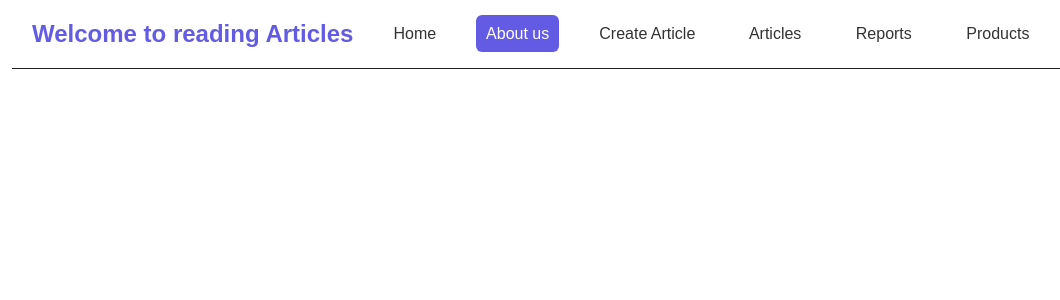
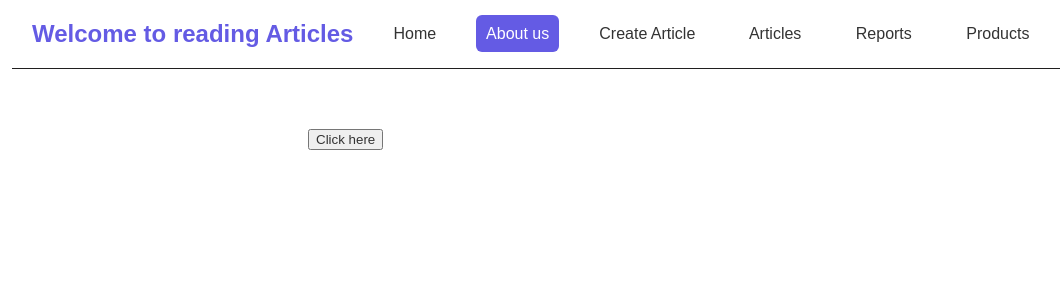
Before and after one commit to WileyPranav/Front-End, a React (Create React App) app: page /getData in a window 1280 px wide. Shown: the top 300 px of the page, without its empty margins (32-1092 px from the left). Built offline with nearby package versions, Linux system fonts and the light colour scheme.

Commit message:
Fourth Commit with DBTest

```diff
--- a/src/App.js
+++ b/src/App.js
@@ -6,6 +6,7 @@ import { BrowserRouter as Router,Route,Routes as Switch } from "react-router-dom
 import CreateArticle from './newComponents/CreateArticle'
 import ShowReports from "./newComponents/ShowReports";
 import PrintProduct from "./DBuse/PrintProduct";
+import DBTest from "./newComponents/DBtest";
 function App() {
   return (<Router>
           <div className="App">
@@ -17,6 +18,7 @@ function App() {
               <Route path='/CreateArticle' element={<CreateArticle/>}/>
               <Route path='/Reports' element={<ShowReports/>}/>
               <Route path='/Products' element={<PrintProduct/>}/>
+              <Route path='/getData' element={<DBTest/>}/>
             </Switch>
             </div>
         </div>
--- a/src/DBuse/useFetch.js
+++ b/src/DBuse/useFetch.js
@@ -8,7 +8,6 @@ const useFetch = (url) => {
   useEffect(() => {
      const abortCont = new AbortController();
 
-    setTimeout(() => {
       fetch(url, { signal: abortCont.signal})
       .then(res => {
         if (!res.ok) { // error coming back from server
@@ -31,8 +30,6 @@ const useFetch = (url) => {
           setError(err.message);
         }
       })
-    }, 1000);
-
     // abort the fetch
     return () => abortCont.abort();
   }, [url])
--- /dev/null
+++ b/src/newComponents/DBtest.js
@@ -0,0 +1,24 @@
+import { useState } from "react";
+import Products from "../DBuse/Products";
+
+
+const DBTest = () => {
+    const [products, setProducts] =useState(null);
+
+    const getData = ()=>{
+    fetch("http://localhost:9090/products")
+    .then(res=>{
+        return res.json();
+    }).then(data=>{
+        setProducts(data);
+    })
+    }
+  return (
+    <div className="home">
+      <button onClick={getData}>Click here</button>
+      {products && <Products products={products}/>}
+    </div>
+  );
+}
+
+export default DBTest;
```
